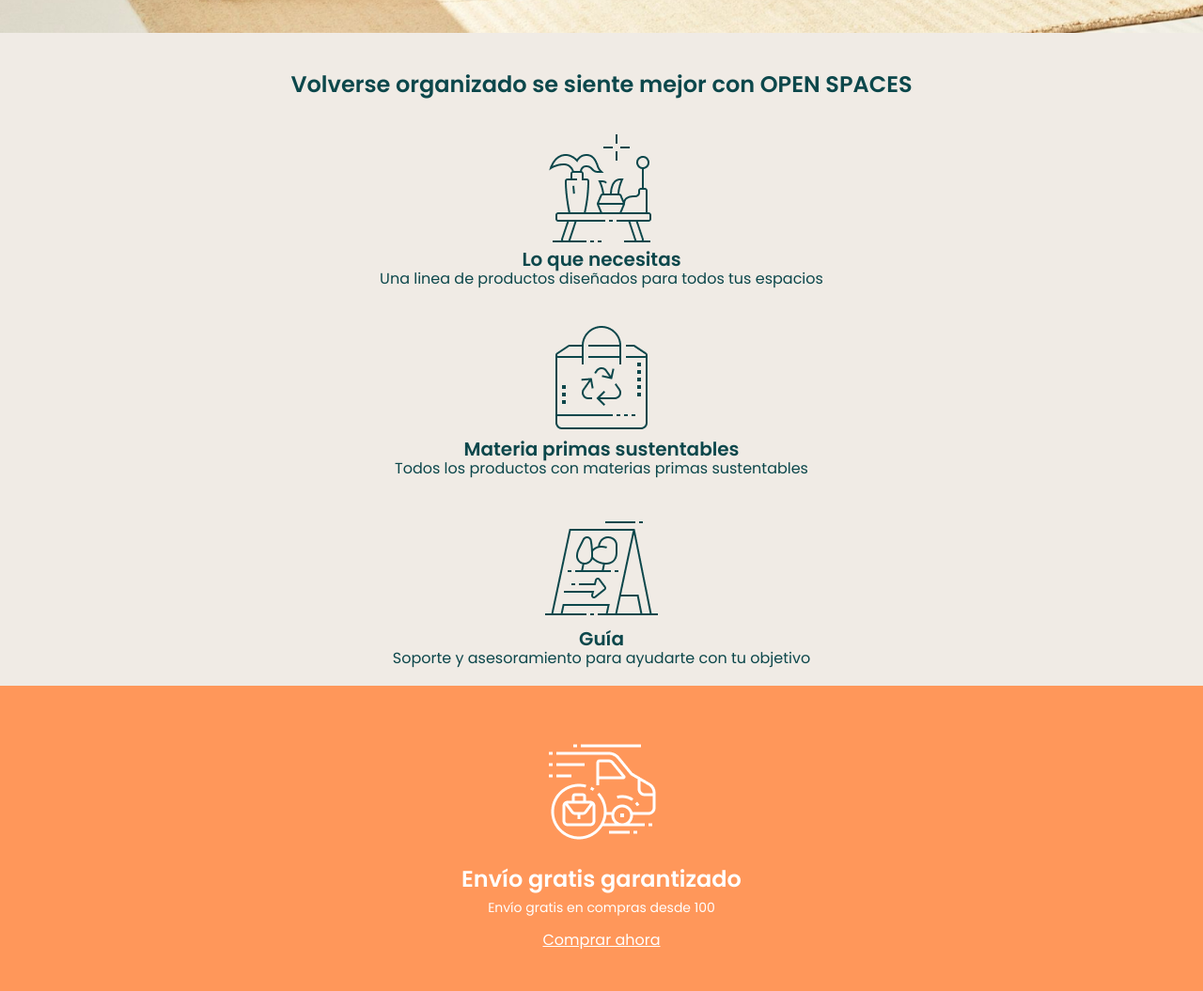
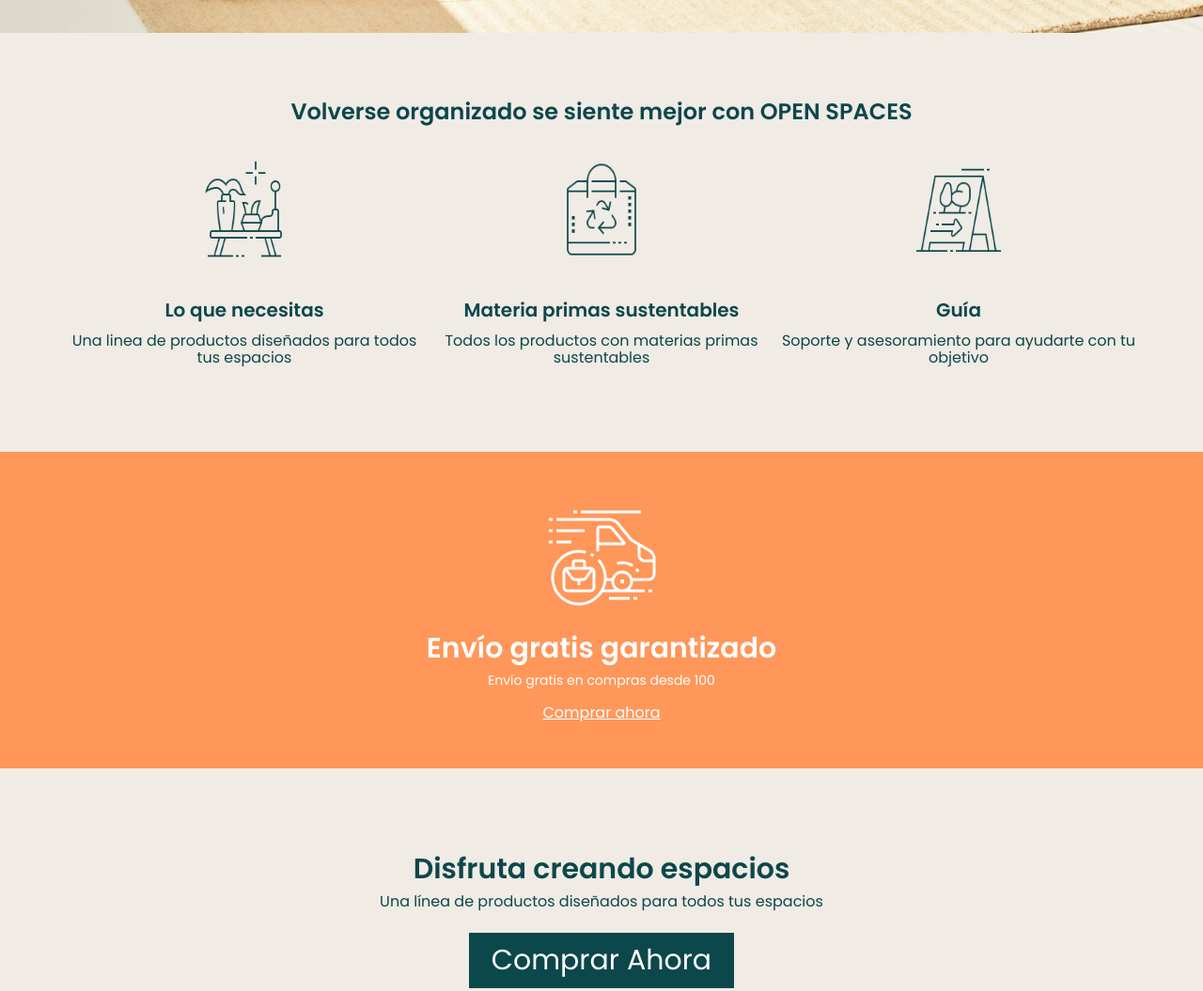
Before and after one commit to Adalab/modulo-1-evaluacion-final-NaiSaratxaga, a website: page public/index.html in a window 1280 px wide. Shown: the part 765-1820 px from the top of the page at 94% size. Drawn offline with nearby package versions, Linux system fonts and the light colour scheme.

Commit message:
Complete the tablet version layout with styles

```diff
--- a/public/index.html
+++ b/public/index.html
@@ -46,40 +46,36 @@
           <button class="button">Comprar ahora</button>
 
       </section>
-      <section class="container-2">
-
-          <h2 class="advertising">Volverse organizado se siente mejor con <span class="format">Open Spaces</span></h2>
-
-          <div class="grid">
-
+      <section class="hightlight__section">
+          <h2 class="hightlight__advertising">
+              Volverse organizado se siente mejor con <span class="format">Open Spaces</span>
+          </h2>
+          <div class="hightlight__articles">
               <article>
-                  <img src="./assets/images/icon_1.png" alt="icono 1" title="Icono primera sección" />
-                  <h3 class="subtitle">Lo que necesitas</h3>
+                  <img class="hightlight-image" src="./assets/images/icon_1.png" alt="icono 1"
+                      title="Icono primera sección" />
+                  <h3 class="hightlight-subtitle">Lo que necesitas</h3>
                   <h4 class="text">Una linea de productos diseñados para todos tus espacios</h4>
               </article>
-
-
               <article>
-                  <img src="./assets/images/icon_2.png" alt="icono 2" title="Icono primera sección" />
-                  <h3 class="subtitle">Materia primas sustentables</h3>
+                  <img class="hightlight-image" src="./assets/images/icon_2.png" alt="icono 2"
+                      title="Icono primera sección" />
+                  <h3 class="hightlight-subtitle">Materia primas sustentables</h3>
                   <h4 class="text">Todos los productos con materias primas sustentables</h4>
               </article>
-
-
               <article>
-                  <img src="./assets/images/icon_3.png" alt="icono 3" title="Icono primera sección" />
-                  <h3 class="subtitle">Guía</h3>
+                  <img class="hightlight-image" src="./assets/images/icon_3.png" alt="icono 3"
+                      title="Icono primera sección" />
+                  <h3 class="hightlight-subtitle">Guía</h3>
                   <h4 class="text">Soporte y asesoramiento para ayudarte con tu objetivo</h4>
               </article>
-
           </div>
-
       </section>
       <section class="container-shipping">
           <article>
               <img class="shipping-image" src="./assets/images/icon_4.png" alt="icon" title="free shipping icon" />
-              <h2 class="ship-title">Envío gratis garantizado</h2>
-              <h3 class="ship-subtitle">Envío gratis en compras desde 100</h3>
+              <h2 class="sub-title-ship">Envío gratis garantizado</h2>
+              <h3 class="text-ship">Envío gratis en compras desde 100</h3>
               <a class="shipping-cta" href="https://adalab.es/" target="_blank">
                   Comprar ahora
               </a>
@@ -88,18 +84,18 @@
       </section>
       <section class="container-enjoy">
           <article class="container-enjoy-article">
-              <h2 class="title">Disfruta creando espacios</h2>
+              <h2 class="sub-title-enjoy">Disfruta creando espacios</h2>
               <h3 class="text">Una línea de productos diseñados para todos tus espacios</h3>
               <button class="button-enjoy">Comprar ahora</button>
           </article>
-          <img class="enjoy-image" src="./assets/images/creando-espacios.jpg" alt="imagen sección dos"
-              title="imagen segunda sección" />
+          <div class="enjoy-image">
+          </div>
       </section>
   </main>
 
   <!-- Footer -->
   <footer class="container-footer">
-      <div>
+      <div class="container-footer-navs">
           <nav class="container-footer-nav">
               <ul>
                   <li class="title-footer">Tienda</li>
@@ -153,10 +149,6 @@
           </a>
       </div>
 
-
-
-
-
   </footer>
 
 </body>
--- a/src/scss/core/_variables.scss
+++ b/src/scss/core/_variables.scss
@@ -9,3 +9,7 @@
 $light-text: #ffffff;
 
 $title-size: 1.5rem;
+$title-size-m: 2.25rem;
+
+$sub-title-size: 1.5rem;
+$sub-title-size-m: 1.875rem;
--- a/src/scss/layout/_footer.scss
+++ b/src/scss/layout/_footer.scss
@@ -1,8 +1,17 @@
 .container-footer {
   background-color: $dark-green;
+  position: relative;
+}
+
+.container-footer-navs {
   display: flex;
   flex-direction: column;
   padding: 3.65rem 1rem 3.65rem 9rem;
+  @media all and (min-width: 768px) {
+    padding: 4.375rem 7.375rem;
+    flex-direction: row;
+    justify-content: space-between;
+  }
 }
 
 .container-footer-nav {
@@ -16,6 +25,7 @@
   font-size: 20px;
   color: $grey;
 }
+
 .subtitle-footer {
   padding-top: 12px;
   text-transform: capitalize;
@@ -34,3 +44,18 @@
 .container-social-links a {
   padding-right: 0.688rem;
 }
+
+.anchor-footer {
+  text-align: right;
+  padding-right: 1.75rem;
+  position: absolute;
+
+  top: 85%;
+  left: 85%;
+
+  @media all and (min-width: 768px) {
+    padding-right: 3.563rem;
+    top: 175px;
+    left: 90%;
+  }
+}
--- a/src/scss/layout/main/_enjoy.scss
+++ b/src/scss/layout/main/_enjoy.scss
@@ -11,12 +11,18 @@
 
 .container-enjoy-article {
   padding: 5.625rem 1.68rem;
+  @media all and (min-width: 768px) {
+    font-size: $sub-title-size-m;
+  }
 }
 
-.title {
-  font-size: $title-size;
+.sub-title-enjoy {
+  font-size: $sub-title-size;
   color: $dark-green;
   padding-bottom: 0.5rem;
+  @media all and (min-width: 768px) {
+    font-size: $sub-title-size-m;
+  }
 }
 
 .button-enjoy {
@@ -31,11 +37,10 @@
 }
 
 .enjoy-image {
-  height: 19rem;
   width: 100%;
+  height: 474px;
+  background-image: url("/assets/images/creando-espacios.jpg");
+  background-size: cover;
+  background-position: center;
+  background-repeat: no-repeat;
 }
-
-.anchor-footer {
-  text-align: right;
-  padding-right: 1.75rem;
-}
--- a/src/scss/layout/main/_hero.scss
+++ b/src/scss/layout/main/_hero.scss
@@ -11,6 +11,11 @@
   font-family: $poppins;
   font-weight: $poppins-semi;
   padding-top: 8.75rem;
+
+  @media all and (min-width: 768px) {
+    align-items: flex-start;
+    padding-left: 9.188rem;
+  }
 }
 
 .title {
@@ -18,6 +23,12 @@
   text-align: center;
   color: $dark-green;
   margin-bottom: 0;
+
+  @media all and (min-width: 768px) {
+    font-size: $title-size-m;
+    width: 20rem;
+    text-align: left;
+  }
 }
 
 .button {
--- a/src/scss/layout/main/_hightlights.scss
+++ b/src/scss/layout/main/_hightlights.scss
@@ -1,24 +1,46 @@
-.container-2 {
+.hightlight__section {
   background-color: $light-grey;
   width: 100%;
+  padding: 70px;
 }
-.grid {
+
+.hightlight__advertising {
+  font-family: $poppins;
+  font-weight: $poppins-semi;
+  color: $dark-green;
+  font-size: 1.5rem;
+  text-align: center;
+  vertical-align: middle;
+}
+
+.hightlight__articles {
   padding-top: 37px;
   display: grid;
   grid-template-columns: 1fr;
   row-gap: 36px;
   text-align: center;
   padding-bottom: 20px;
+  @media all and (min-width: 768px) {
+    grid-template-columns: 1fr 1fr 1fr;
+  }
 }
 
-.advertising {
+.hightlight-image {
+  @media all and (min-width: 768px) {
+    width: 90px;
+    height: 106px;
+    margin-bottom: 39px;
+  }
+}
+
+.hightlight-subtitle {
+  padding-bottom: 12px;
   font-family: $poppins;
   font-weight: $poppins-semi;
   color: $dark-green;
-  font-size: 1.5rem;
+  font-size: 1.25rem;
   text-align: center;
   vertical-align: middle;
-  padding-top: 41px;
 }
 
 .format {
@@ -29,15 +51,6 @@
   font-size: 1.5rem;
 }
 
-.subtitle {
-  font-family: $poppins;
-  font-weight: $poppins-semi;
-  color: $dark-green;
-  font-size: 1.25rem;
-  text-align: center;
-  vertical-align: middle;
-}
-
 .text {
   font-family: $poppins;
   font-weight: $poppins-regu;
--- a/src/scss/layout/main/_shipping.scss
+++ b/src/scss/layout/main/_shipping.scss
@@ -13,14 +13,17 @@
   padding-bottom: 1.125rem;
 }
 
-.ship-title {
-  font-size: 1.5rem;
+.sub-title-ship {
+  font-size: $sub-title-size;
   font-weight: $poppins-semi;
-  font-size: 1.5rem;
   padding-bottom: 0.5rem;
+
+  @media all and (min-width: 768px) {
+    font-size: $sub-title-size-m;
+  }
 }
 
-.ship-subtitle {
+.text-ship {
   font-weight: $poppins-regu;
   font-size: 0.875rem;
   padding-bottom: 1.125rem;
```
Also changed, not shown: src/html/partials/footer.html (+1 -5 lines), src/html/partials/main/enjoy.html (+3 -3 lines), src/html/partials/main/highlights.html (+14 -18 lines), src/html/partials/main/shipping.html (+2 -2 lines), public/assets/css/main.css, 1 other file.
